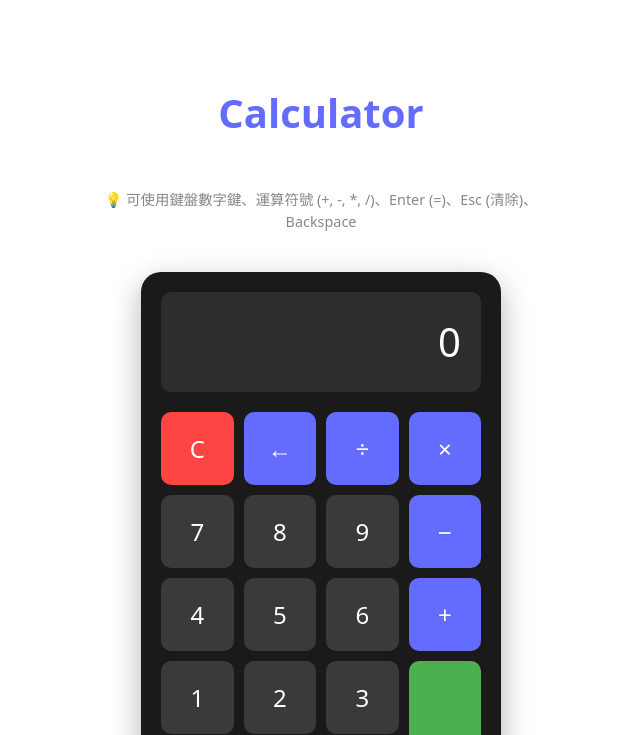
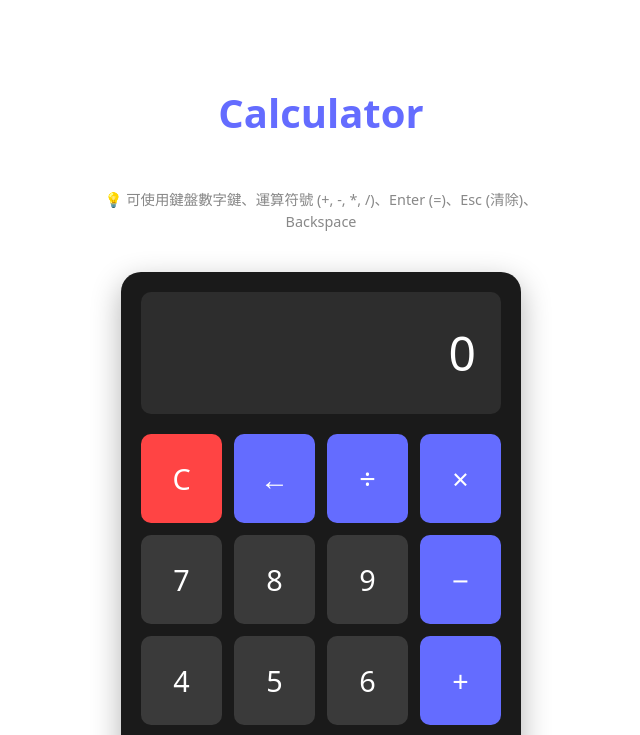
Before and after one commit to aibasil-ai/calculator-app, a React (Vite) app in the folder frontend/: page / in a window 1280 px wide. Shown: the top 735 px of the page, without its empty margins (319-959 px from the left). Built offline with nearby package versions, Linux system fonts and the light colour scheme.

Commit message:
feat: 新增計算機自適應螢幕設計

```diff
--- a/frontend/src/App.css
+++ b/frontend/src/App.css
@@ -1,69 +1,89 @@
+/* ===== 響應式設計變數 ===== */
+:root {
+  --calculator-width: clamp(280px, 85vw, 400px);
+  --button-padding: clamp(12px, 4vw, 25px);
+  --button-font-size: clamp(1.1rem, 4vw, 1.8rem);
+  --display-font-size: clamp(1.8rem, 6vw, 3rem);
+  --display-padding: clamp(12px, 3vw, 25px);
+  --gap-size: clamp(6px, 2vw, 12px);
+  --container-padding: clamp(0.5rem, 3vw, 2rem);
+}
+
 #root {
-  max-width: 1280px;
+  max-width: 100%;
   margin: 0 auto;
-  padding: 2rem;
+  padding: var(--container-padding);
   text-align: center;
+  box-sizing: border-box;
 }
 
 .calculator-container {
   display: flex;
   flex-direction: column;
   align-items: center;
-  gap: 2rem;
-  padding: 2rem;
+  gap: clamp(1rem, 3vw, 2rem);
+  padding: var(--container-padding);
+  width: 100%;
+  box-sizing: border-box;
 }
 
 .calculator-container h1 {
-  font-size: 2.5rem;
+  font-size: clamp(1.5rem, 5vw, 2.5rem);
   margin-bottom: 0.5rem;
   color: #646cff;
 }
 
 .keyboard-hint {
-  font-size: 0.9rem;
+  font-size: clamp(0.75rem, 2.5vw, 0.9rem);
   color: #888;
   margin-bottom: 0.5rem;
-  max-width: 500px;
+  max-width: 90%;
   line-height: 1.5;
+  padding: 0 1rem;
 }
 
 .calculator {
   background: #1a1a1a;
-  border-radius: 20px;
-  padding: 20px;
+  border-radius: clamp(12px, 3vw, 20px);
+  padding: clamp(12px, 3vw, 20px);
   box-shadow: 0 10px 30px rgba(0, 0, 0, 0.3);
-  width: 320px;
+  width: var(--calculator-width);
+  max-width: 95vw;
+  box-sizing: border-box;
 }
 
 .display {
   background: #2d2d2d;
   color: #fff;
-  font-size: 2.5rem;
-  padding: 20px;
+  font-size: var(--display-font-size);
+  padding: var(--display-padding);
   text-align: right;
-  border-radius: 10px;
-  margin-bottom: 20px;
-  min-height: 60px;
+  border-radius: clamp(6px, 2vw, 10px);
+  margin-bottom: clamp(10px, 3vw, 20px);
+  min-height: clamp(40px, 10vw, 70px);
   word-wrap: break-word;
   overflow-wrap: break-word;
+  overflow-x: auto;
 }
 
 .buttons {
   display: grid;
   grid-template-columns: repeat(4, 1fr);
-  gap: 10px;
+  gap: var(--gap-size);
 }
 
 .btn {
   background: #3a3a3a;
   color: #fff;
   border: none;
-  border-radius: 10px;
-  font-size: 1.5rem;
-  padding: 20px;
+  border-radius: clamp(6px, 2vw, 10px);
+  font-size: var(--button-font-size);
+  padding: var(--button-padding);
   cursor: pointer;
   transition: all 0.2s;
   font-weight: 500;
+  touch-action: manipulation; /* 防止手機觸控延遲 */
+  -webkit-tap-highlight-color: transparent;
 }
 
 .btn:hover {
@@ -73,6 +93,7 @@
 
 .btn:active {
   transform: translateY(0);
+  background: #4a4a4a;
 }
 
 .btn-operation {
@@ -81,6 +102,10 @@
 }
 
 .btn-operation:hover {
+  background: #535bf2;
+}
+
+.btn-operation:active {
   background: #535bf2;
 }
 
@@ -93,6 +118,10 @@
   background: #ff6666;
 }
 
+.btn-clear:active {
+  background: #ff6666;
+}
+
 .btn-equals {
   background: #4caf50;
   color: #fff;
@@ -102,14 +131,54 @@
   background: #66bb6a;
 }
 
+.btn-equals:active {
+  background: #66bb6a;
+}
+
 .result-info {
   background: #2d2d2d;
-  padding: 1rem 2rem;
-  border-radius: 10px;
+  padding: clamp(0.5rem, 2vw, 1rem) clamp(1rem, 3vw, 2rem);
+  border-radius: clamp(6px, 2vw, 10px);
   color: #fff;
-  font-size: 1.1rem;
+  font-size: clamp(0.85rem, 2.5vw, 1.1rem);
+  max-width: var(--calculator-width);
+  word-wrap: break-word;
 }
 
 .result-info p {
   margin: 0;
 }
+
+/* ===== 手機裝置優化 (寬度 < 480px) ===== */
+@media (max-width: 480px) {
+  .keyboard-hint {
+    display: none; /* 手機上隱藏鍵盤提示 */
+  }
+}
+
+/* ===== 平板裝置優化 (481px - 768px) ===== */
+@media (min-width: 481px) and (max-width: 768px) {
+  :root {
+    --calculator-width: clamp(320px, 60vw, 380px);
+  }
+}
+
+/* ===== 桌面裝置 (> 768px) ===== */
+@media (min-width: 769px) {
+  :root {
+    --calculator-width: 380px;
+    --button-padding: 22px;
+    --button-font-size: 1.6rem;
+    --display-font-size: 2.8rem;
+  }
+}
+
+/* ===== 大螢幕優化 (> 1200px) ===== */
+@media (min-width: 1200px) {
+  :root {
+    --calculator-width: 400px;
+    --button-padding: 25px;
+    --button-font-size: 1.8rem;
+    --display-font-size: 3rem;
+  }
+}
```
